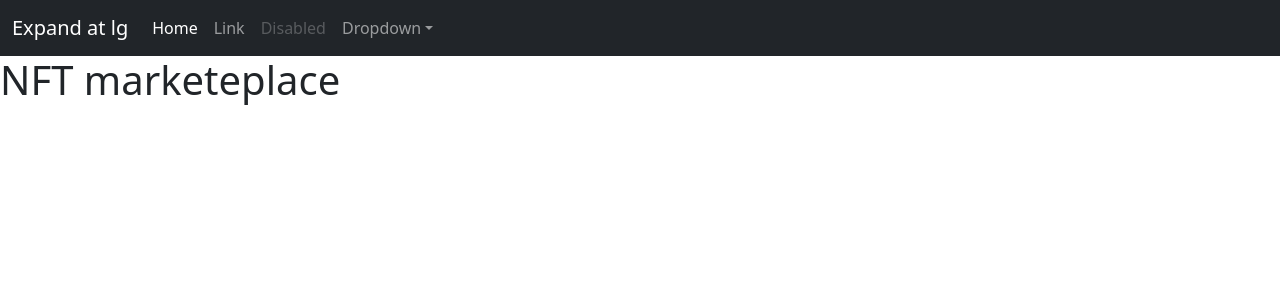
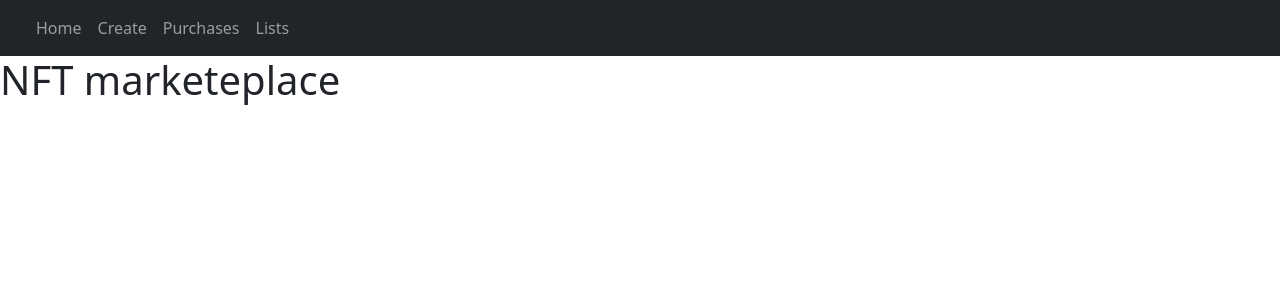
Before and after one commit to SamanKeighobadi/nft-marketplace, a React (Create React App) app in the folder client/: page / in a window 1280 px wide. Shown: the top 300 px of the page. Built offline with nearby package versions, Linux system fonts and the light colour scheme.

Commit message:
install hero icon

```diff
--- a/client/package.json
+++ b/client/package.json
@@ -3,6 +3,7 @@
   "version": "0.1.0",
   "private": true,
   "dependencies": {
+    "@heroicons/react": "^1.0.6",
     "bootstrap": "^5.1.3",
     "ipfs-http-client": "^56.0.1",
     "react": "^17.0.2",
--- a/client/src/components/AppNavbar.js
+++ b/client/src/components/AppNavbar.js
@@ -1,4 +1,7 @@
 import React from "react";
+// React Router DOM
+import { Link } from "react-router-dom";
+
 
 const AppNavbar = () => {
   return (
@@ -9,7 +12,7 @@
       >
         <div class="container-fluid">
           <a class="navbar-brand" href="#">
-            Expand at lg
+
           </a>
           <button
             class="navbar-toggler"
@@ -26,45 +29,21 @@
           <div class="collapse navbar-collapse" id="navbarsExample05">
             <ul class="navbar-nav me-auto mb-2 mb-lg-0">
               <li class="nav-item">
-                <a class="nav-link active" aria-current="page" href="#">
+                <Link class="nav-link " to={"/"}>
                   Home
-                </a>
+                </Link>
               </li>
               <li class="nav-item">
-                <a class="nav-link" href="#">
-                  Link
-                </a>
+                <Link className="nav-link" to={"/create"}>Create</Link>
               </li>
               <li class="nav-item">
-                <a class="nav-link disabled">Disabled</a>
+
+                <Link class="nav-link " to={"/purchases"}>Purchases</Link>
               </li>
-              <li class="nav-item dropdown">
-                <a
-                  class="nav-link dropdown-toggle"
-                  href="#"
-                  id="dropdown05"
-                  data-bs-toggle="dropdown"
-                  aria-expanded="false"
-                >
-                  Dropdown
-                </a>
-                <ul class="dropdown-menu" aria-labelledby="dropdown05">
-                  <li>
-                    <a class="dropdown-item" href="#">
-                      Action
-                    </a>
-                  </li>
-                  <li>
-                    <a class="dropdown-item" href="#">
-                      Another action
-                    </a>
-                  </li>
-                  <li>
-                    <a class="dropdown-item" href="#">
-                      Something else here
-                    </a>
-                  </li>
-                </ul>
+              <li className="nav-item">
+                  <Link className="nav-link" to={'/items-list'}>
+                      Lists
+                  </Link>
               </li>
             </ul>
           </div>
--- a/client/src/index.js
+++ b/client/src/index.js
@@ -3,6 +3,7 @@
 import "./index.css";
 import App from "./App";
 import "bootstrap/dist/css/bootstrap.css";
+import 'bootstrap/dist/js/bootstrap'
 import { BrowserRouter } from "react-router-dom";
 
 render(
```
Also changed, not shown: 2 other files (tests, documents, lock files or other folders).
